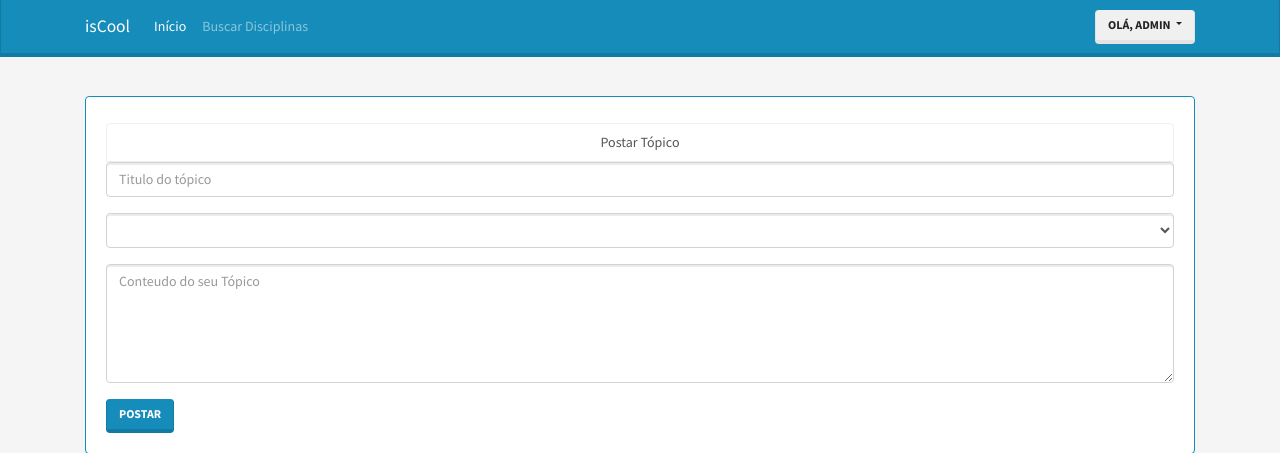
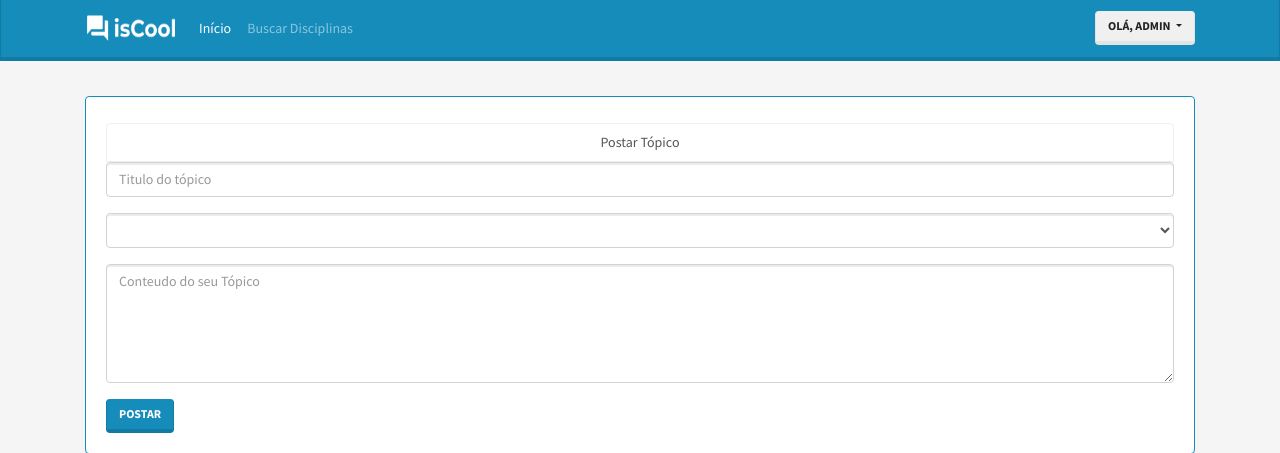
Before and after one commit to igorwilliam/isCool, a Django app: page / in a window 1280 px wide. Shown: the top 453 px of the page. Run offline with Django 3.2, Linux system fonts and the light colour scheme; a user stored in the database is signed in; data comes from the database, SQL or seed files in the repository; both versions use the stored data as it was after the commit; lists and menus that the app fills with data are empty; parts of the project's set-up code (start-up, migrations or seed data) failed here and were passed over; some libraries are stand-ins or nearby versions.

Commit message:
brands added

```diff
--- a/accounts/templates/accounts/add_user.html
+++ b/accounts/templates/accounts/add_user.html
@@ -1,12 +1,14 @@
 {% extends "base_accounts.html" %}
 {% load widget_tweaks %}
+{% load static %}
+
 
 {% block title %}Cadastro de Usuário{% endblock %}
 
 {% block container %}
 
 <div class="box">
-  <img class="mb-4" src="https://getbootstrap.com/assets/brand/bootstrap-solid.svg" alt="" width="72" height="72">
+  <img class="mb-4" src="{% static "img/logo.png" %}" alt="" width="" height="">
   <p class="display-4">Cadastre-se</p>
 
   {% for error in form.non_field_errors %}
--- a/accounts/templates/accounts/login.html
+++ b/accounts/templates/accounts/login.html
@@ -1,5 +1,6 @@
 {% extends "base_accounts.html" %}
 {% load widget_tweaks %}
+{% load static %}
 
 {% block title %}Auntenticação de Usuário{% endblock %}
 
@@ -8,7 +9,7 @@
 
     {% csrf_token %}
 
-    <img class="mb-4" src="https://getbootstrap.com/assets/brand/bootstrap-solid.svg" alt="" width="72" height="72">
+    <img class="mb-4" src="{% static "img/logo.png" %}" alt="" width="" height="">
     <p class="display-4">Entre</p>
 
     {% for error in form.non_field_errors %}
--- a/accounts/templates/base_accounts.html
+++ b/accounts/templates/base_accounts.html
@@ -12,6 +12,9 @@
   <link rel="stylesheet" href="{% static 'css/bootstrap.min.css' %} ">
   <!-- Custom CSS -->
   <link rel="stylesheet" href="{% static 'css/accounts.css' %}">
+
+  <link rel="icon" href="{% static "img/favicon.ico" %}">
+
 
   <title>{% block title %}isCool{% endblock %}</title>
 </head>
--- a/core/templates/base.html
+++ b/core/templates/base.html
@@ -13,6 +13,8 @@
   <!-- Custom CSS -->
   <link rel="stylesheet" href="{% static 'css/extra.css' %}">
 
+  <link rel="icon" href="{% static "img/favicon.ico" %}">
+
   <link href="https://fonts.googleapis.com/icon?family=Material+Icons" rel="stylesheet">
 
   <!--Custom CSS-->
@@ -26,7 +28,11 @@
   <nav class="navbar navbar-expand-lg navbar-dark bg-primary fixed-top">
     <div class="container d-flex justify-content-between">
 
-    <a class="navbar-brand" href="#">isCool</a>
+    <a class="navbar-brand" href="#">
+
+      <img src="{% static "img/logo_index.png" %}" width="90" height="30" class="d-inline-block align-top" alt="">
+
+    </a>
     <button class="navbar-toggler" type="button" data-toggle="collapse" data-target="#navbarColor01" aria-controls="navbarColor01" aria-expanded="false" aria-label="Toggle navigation" style="">
       <span class="navbar-toggler-icon"></span>
     </button>
```
Also changed, not shown: core/static/img/favicon.ico (added), core/static/img/logo.png (added), core/static/img/logo_index.png (added), db.sqlite3.
